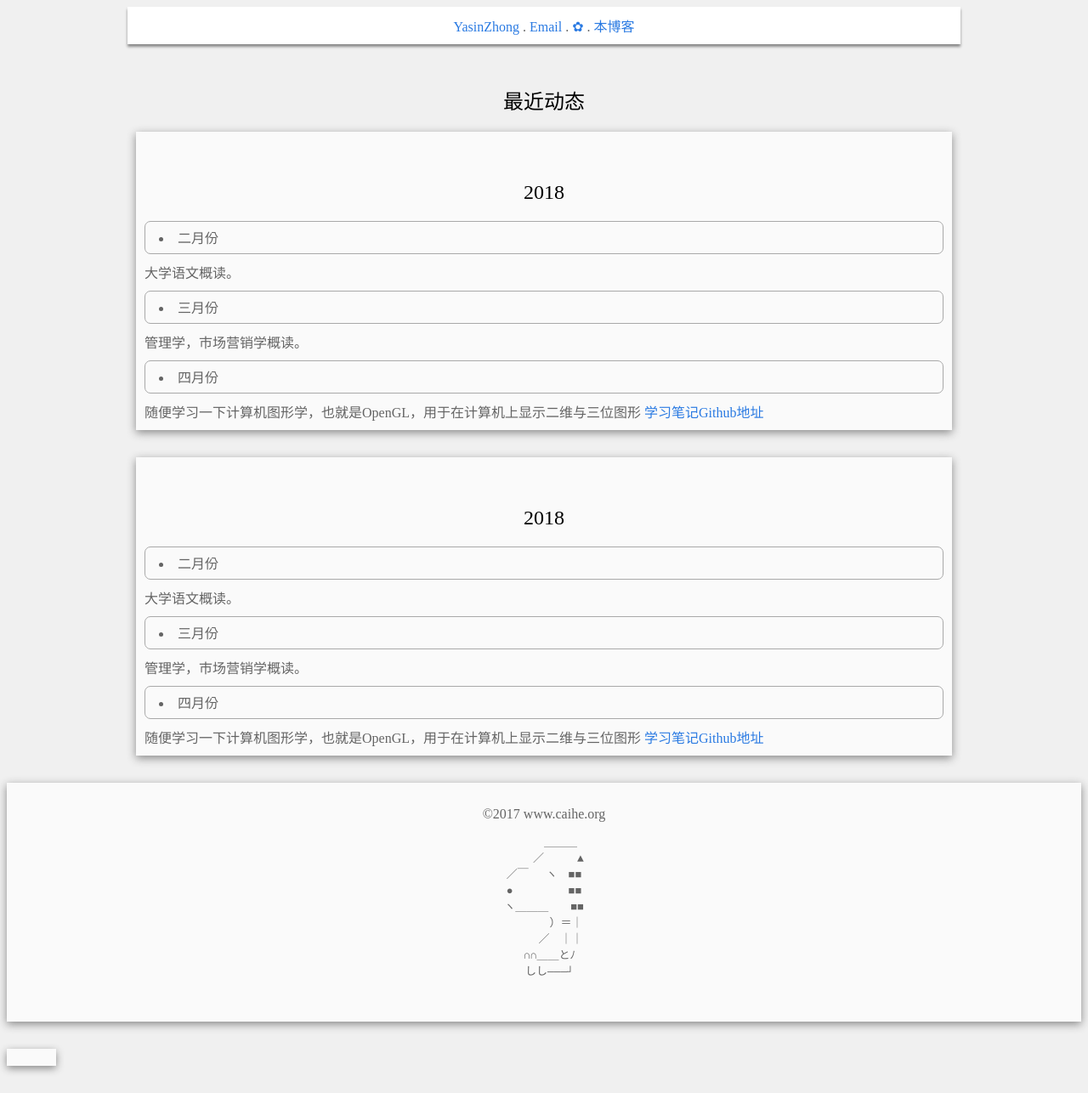
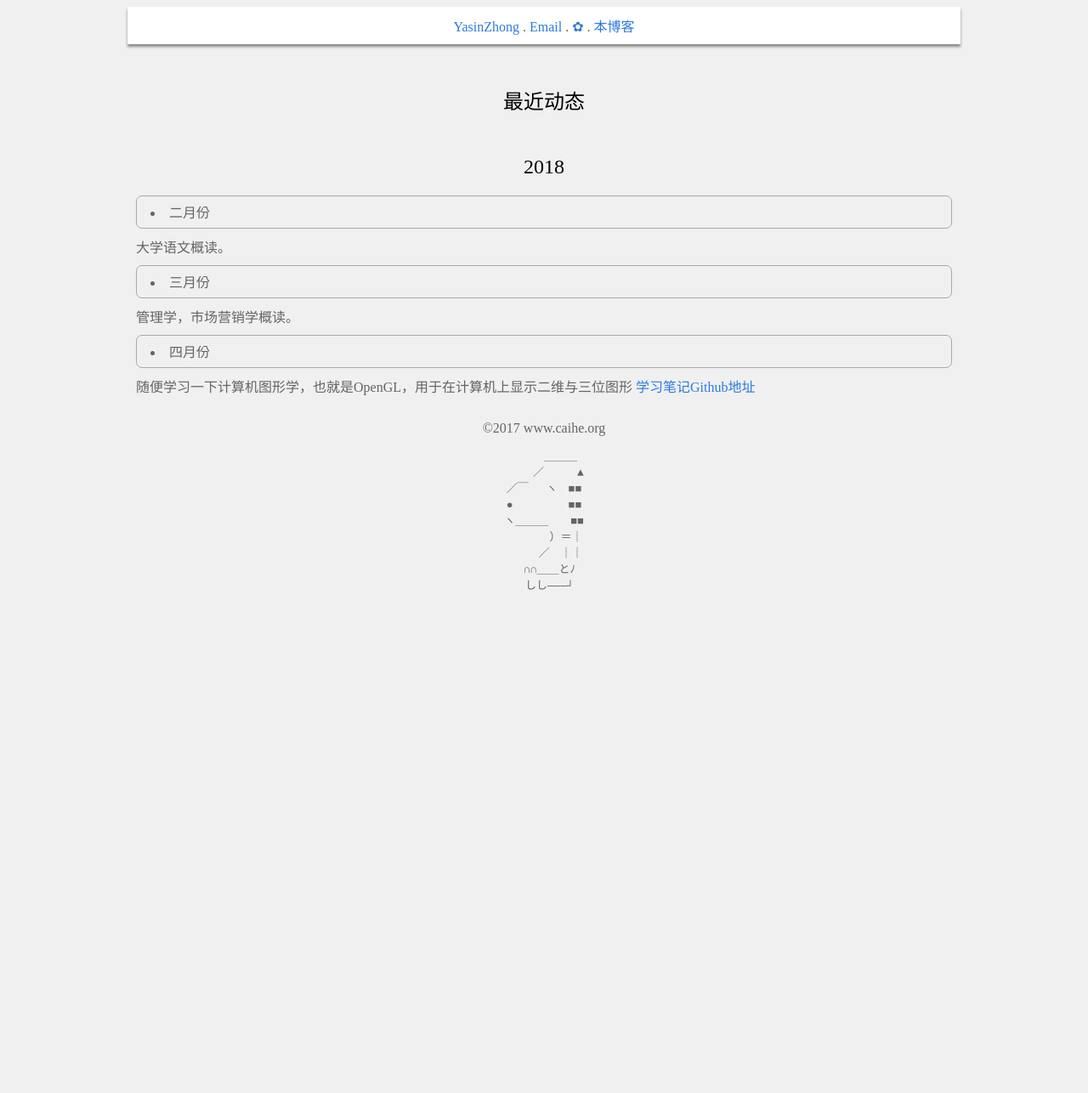
Before and after one commit to YasinZhong/yasinzhong.github.io, a Jekyll site: the page built from post0/MonthlyCalendar.html, in a window 1280 px wide. Shown: the whole page at 85% size. Built offline with Jekyll 4.4.1, drawn with Linux system fonts in a browser that asks for light colours; comment, search, counter and statistics services are not loaded; after the commit the page ends 900 px from its top, so only the background shows below that.

Commit message:
2018/04/29

```diff
--- a/_layouts/default-twit.html
+++ b/_layouts/default-twit.html
@@ -4,7 +4,7 @@
 	<meta name="viewport" content="width=device-width, initial-scale=1, maximum-scale=1" />
 	<link type="text/css" rel="stylesheet" href="/cssjs/a.css"/>
 	<style>
-	  div
+	  .class div
 	  {
 	box-shadow: 0px 3px 10px #888888;
 	background-color:rgb(250,250,250);
--- a/post0/MonthlyCalendar.html
+++ b/post0/MonthlyCalendar.html
@@ -5,7 +5,7 @@ title: 最近动态
 
 <h2>{{ page.title }}</h2>
 
-<div id="">
+<div class="divider">
 	<h2>2018</h2>
 	<li>二月份</li>
 	大学语文概读。
@@ -15,13 +15,3 @@ title: 最近动态
 	随便学习一下计算机图形学，也就是OpenGL，用于在计算机上显示二维与三位图形
 	<a href="https://github.com/YasinZhong/OpenGL-LearningCode">学习笔记Github地址</a>
 </div>
-<div id="">
-	<h2>2018</h2>
-	<li>二月份</li>
-	大学语文概读。
-	<li>三月份</li>
-	管理学，市场营销学概读。
-	<li>四月份</li>
-	随便学习一下计算机图形学，也就是OpenGL，用于在计算机上显示二维与三位图形
-	<a href="https://github.com/YasinZhong/OpenGL-LearningCode">学习笔记Github地址</a>
-</div>
```
